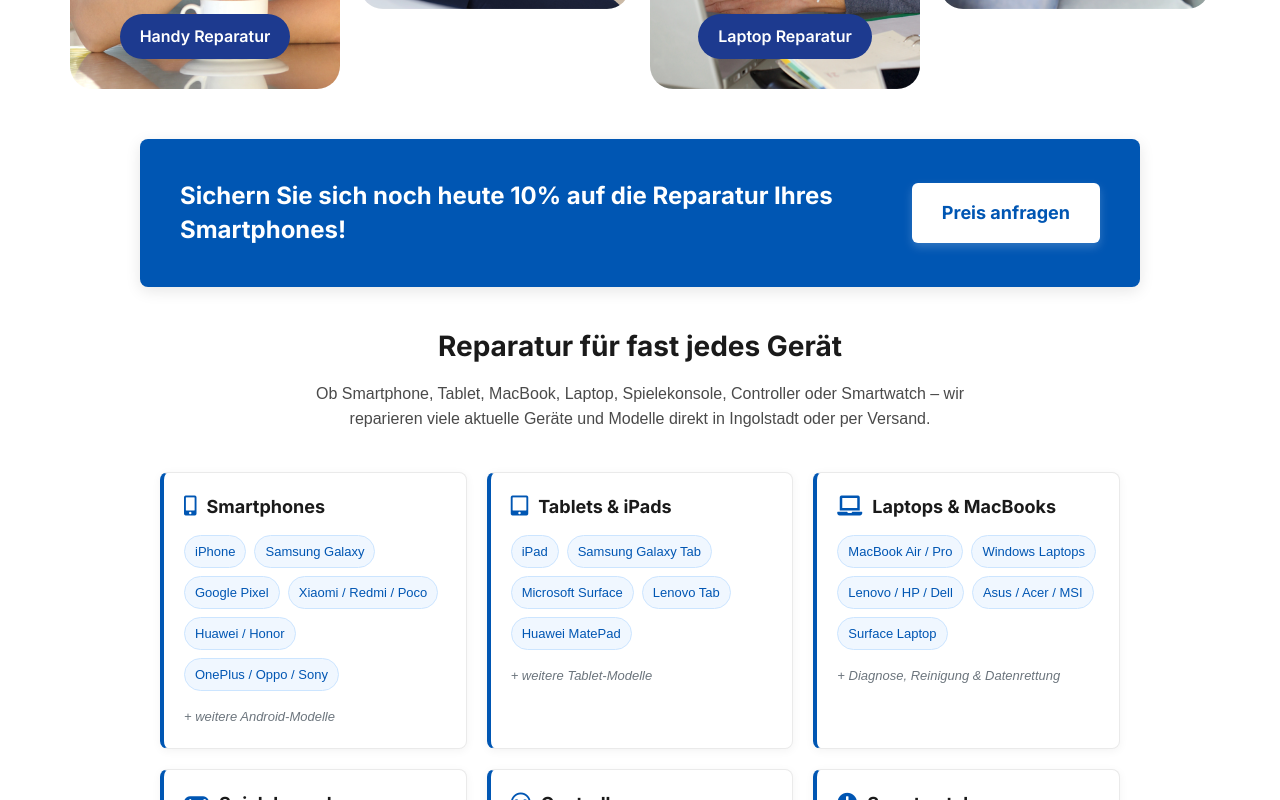
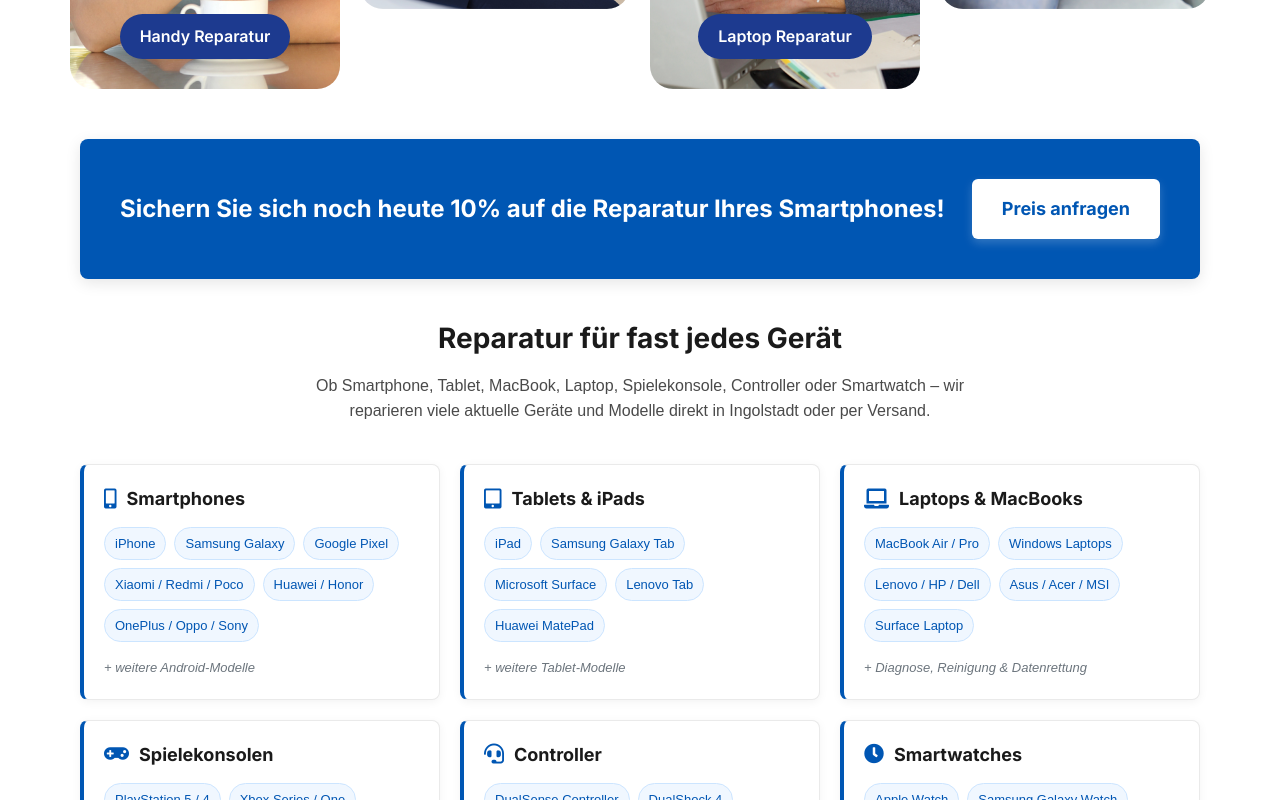
Before and after one commit to PrestiaMedia/iRepair, a React (Vite) app: page / in a window 1280 px wide. Shown: the part 1520-2320 px from the top of the page. Built offline with nearby package versions, Linux system fonts and the light colour scheme; a web font is replaced by a local one.

Commit message:
style(ui): set consistent max-width of 1200px

```diff
--- a/src/components/ServicesSection.jsx
+++ b/src/components/ServicesSection.jsx
@@ -169,7 +169,7 @@ const ServicesSection = () => {
   padding: '40px',
   borderRadius: '8px',
   width: 'calc(100% - 40px)',
-  maxWidth: '1000px',
+  maxWidth: '1200px',
   margin: '40px auto',
   boxSizing: 'border-box',
   boxShadow: '0 4px 15px rgba(0,0,0,0.1)'
@@ -202,7 +202,7 @@ const ServicesSection = () => {
   </div>
 </div>
 
-<div className="custom-services-grid" style={{ maxWidth: '1000px', margin: '40px auto 30px auto', padding: '0 20px', fontFamily: 'sans-serif' }}>
+<div className="custom-services-grid" style={{ maxWidth: '1200px', margin: '40px auto 30px auto', padding: '0 20px', fontFamily: 'sans-serif' }}>
   <div style={{ textAlign: 'center', marginBottom: '40px' }}>
     <h3 style={{ fontSize: '28px', color: '#1a1a1a', marginBottom: '15px', fontWeight: 'bold' }}>
       Reparatur für fast jedes Gerät
```
